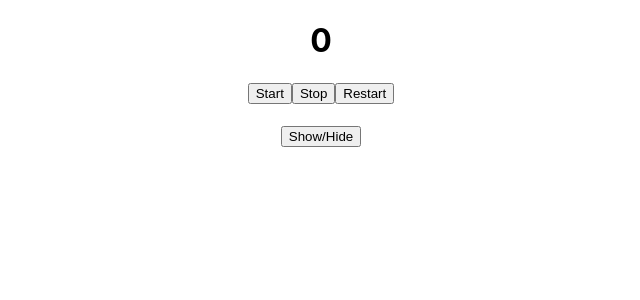
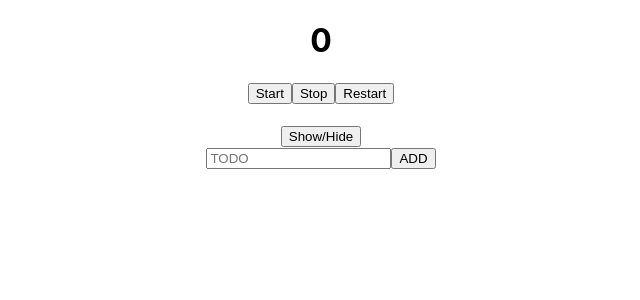
Before and after one commit to dev-keshav/react-best-practices, a React (Create React App) app: page / in a window 1280 px wide. Shown: the top 300 px of the page, without its empty margins (319-959 px from the left). Built offline with nearby package versions, Linux system fonts and the light colour scheme.

Commit message:
added TODO list

```diff
--- a/src/App.js
+++ b/src/App.js
@@ -1,12 +1,14 @@
 import './App.css';
 import ShowHide from './Components/ShowHide';
 import StopWatch from './Components/StopWatch';
+import TodoList from './Components/TodoList';
 
 function App() {
   return (
     <div className="App">
       <StopWatch />
       <ShowHide />
+      <TodoList />
     </div>
   );
 }
--- /dev/null
+++ b/src/Components/TodoList.js
@@ -0,0 +1,30 @@
+import React, { useState } from "react";
+
+function TodoList() {
+
+    const [data, setData] = useState();
+    const [todo, setTodo] = useState([]);
+
+    function handleChange() {
+        if (todo !== '' && data !== '') {
+            setTodo([...todo, data]);
+            setData('')
+        }
+    }
+
+    return (
+        <div>
+            <input onChange={(e) => setData(e.target.value)} value={data} type="text" placeholder="TODO" />
+            <button onClick={handleChange}>ADD</button>
+            <div>
+                <ol>
+                    {todo.map   (todokadata =>
+                        <li>{todokadata}</li>
+                    )}
+                </ol>
+            </div>
+        </div>
+    )
+}
+
+export default TodoList;
```
